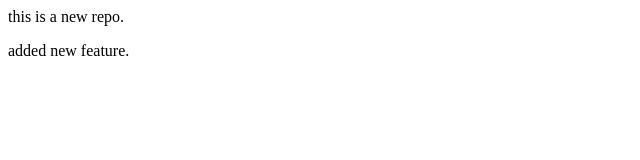
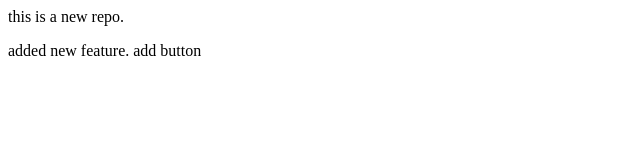
Before and after one commit to Keshav419/localrepo, a plain HTML site: page index.html in a window 1280 px wide. Shown: the full height of the page, 0-640 px from the left. Drawn offline with Linux system fonts and the light colour scheme.

Commit message:
add new feature

```diff
--- a/index.html
+++ b/index.html
@@ -1,2 +1,2 @@
 <p>this is a new repo.</p>
-<p>added new feature.</p>
+<p>added new feature. add button </p>
```
